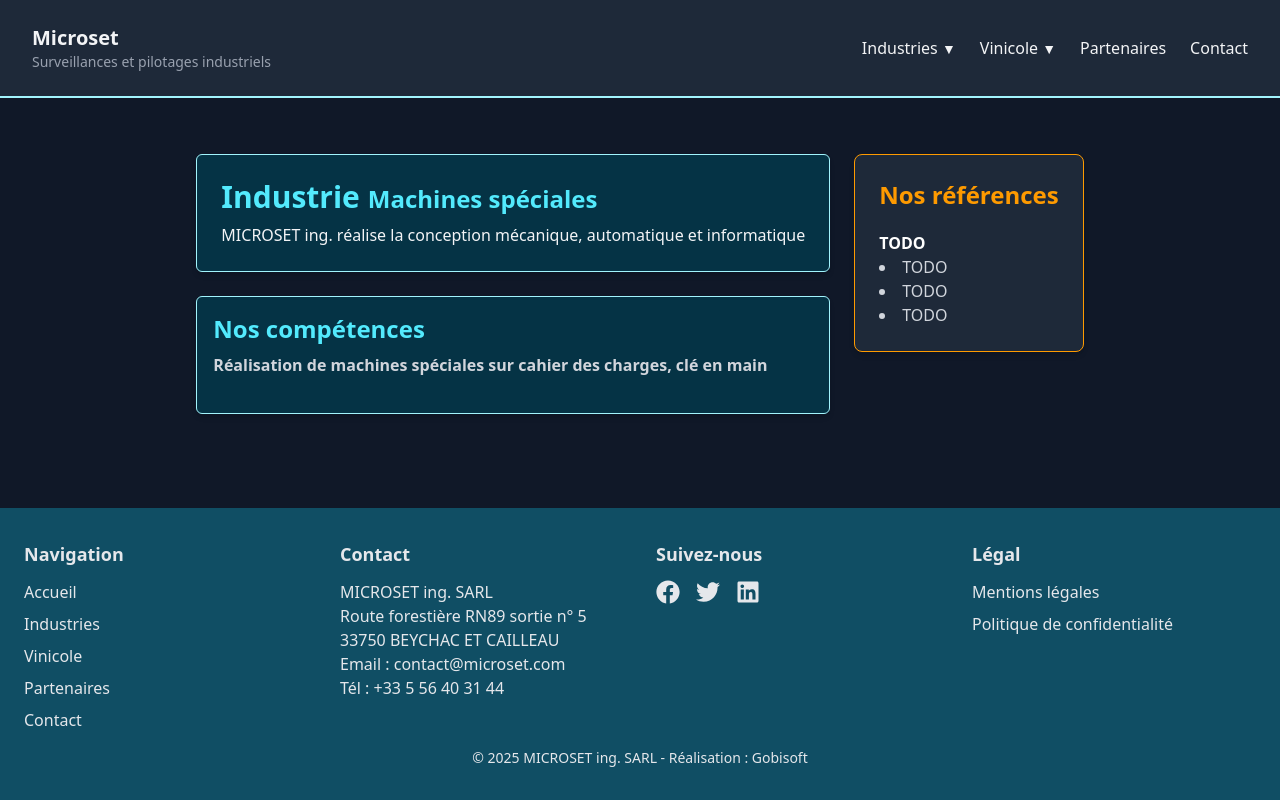
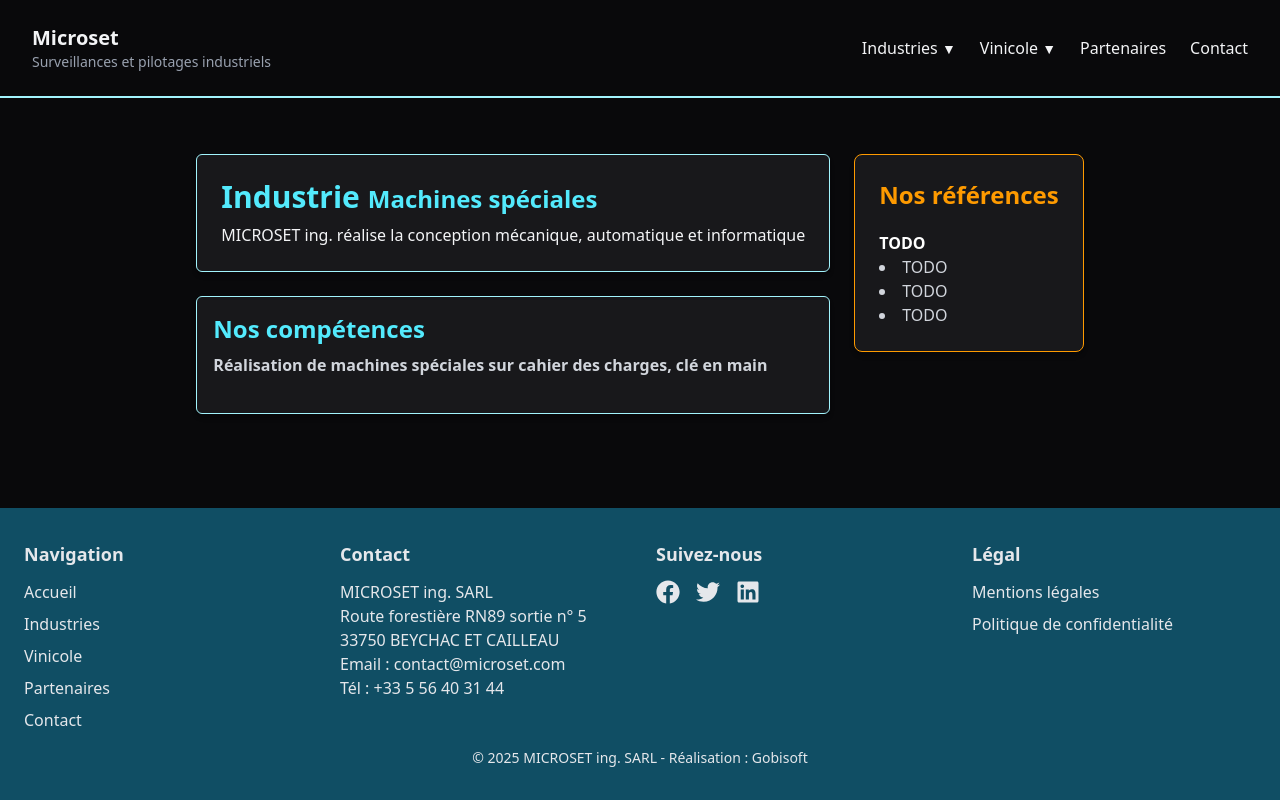
Before and after one commit to bendersoft/microset-static-website, a React (Vite) app in the folder microset/: page /industries/machines in a window 1280 px wide. Built offline with nearby package versions, Linux system fonts and the light colour scheme.

Commit message:
refactor styling and layout; update background colors and enhance Partenaires page with MainCard component

```diff
--- a/microset/src/App.tsx
+++ b/microset/src/App.tsx
@@ -5,7 +5,7 @@
 
 function App() {
 	return (
-		<div className="flex flex-col min-h-screen bg-gray-900">
+		<div className="flex flex-col min-h-screen bg-zinc-950">
 			<Menu />
 			<AppRoutes />
 			<Footer />
--- a/microset/src/components/Menu.tsx
+++ b/microset/src/components/Menu.tsx
@@ -17,7 +17,7 @@
 	};
 
 	return (
-		<header className="border-b-2 border-b-cyan-200 bg-gray-800 relative text-gray-100">
+		<header className="border-b-2 border-b-cyan-200 bg-zinc-950 relative text-gray-100">
 			<div className="container mx-auto px-4 sm:px-6 lg:px-8">
 				<div className="flex items-center justify-between py-4">
 					<div className="py-2">
--- a/microset/src/index.css
+++ b/microset/src/index.css
@@ -2,11 +2,11 @@
 
 @layer components {
 	.main-container {
-		@apply flex flex-col gap-2 p-4 max-w-[100%] w-full border bg-cyan-950 border-cyan-200 rounded-md shadow-md;
+		@apply flex flex-col gap-2 p-4 max-w-[100%] w-full border bg-zinc-900 border-cyan-200 rounded-md shadow-md;
 	}
 
 	.second-container {
-		@apply flex flex-col gap-2 p-6 border w-full border-amber-500 bg-gray-800 rounded-lg shadow-md;
+		@apply flex flex-col gap-2 p-6 border w-full border-amber-500 bg-zinc-900 rounded-lg shadow-md;
 	}
 
 	.main-title {
--- a/microset/src/pages/Partenaires.tsx
+++ b/microset/src/pages/Partenaires.tsx
@@ -1,3 +1,5 @@
+import MainCard from "../components/MainCard";
+
 export default function Partenaires() {
-	return <h2 className="text-center text-xl">Nos partenaires</h2>;
+	return <MainCard title={"Nos partenaires"} subtitle={""} content={"Une association de PME permettant la réalisation de travaux clé en main dans toutes les activités industrielles et vinicoles."} />;
 }
```
